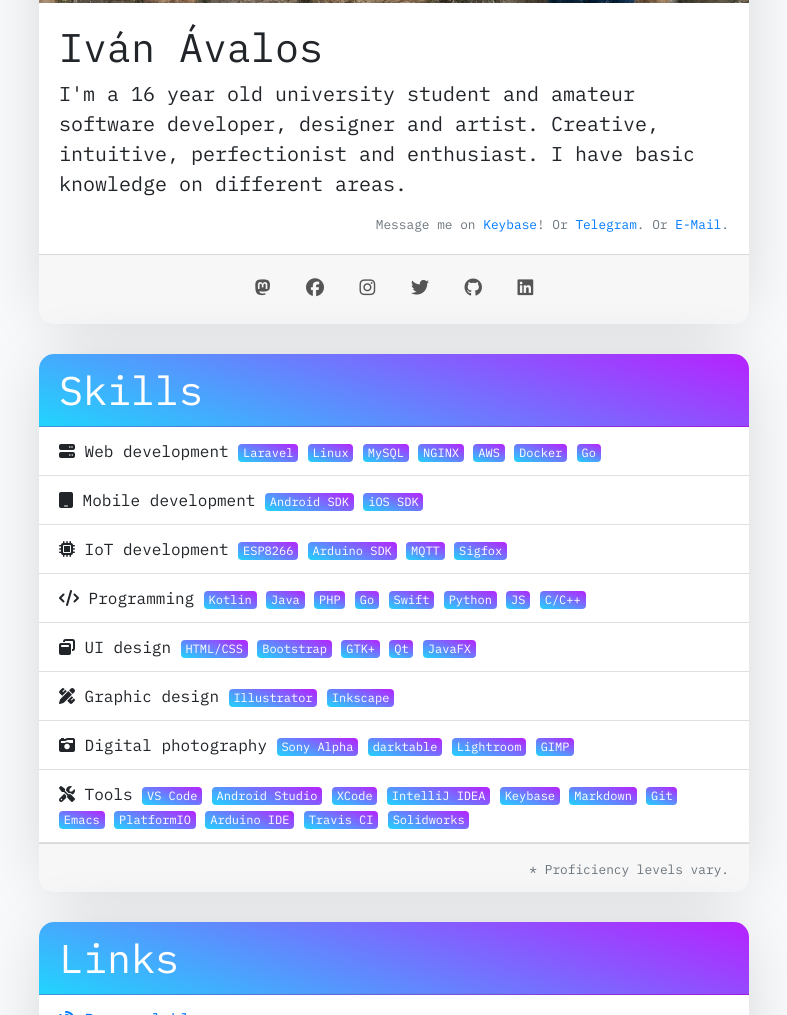
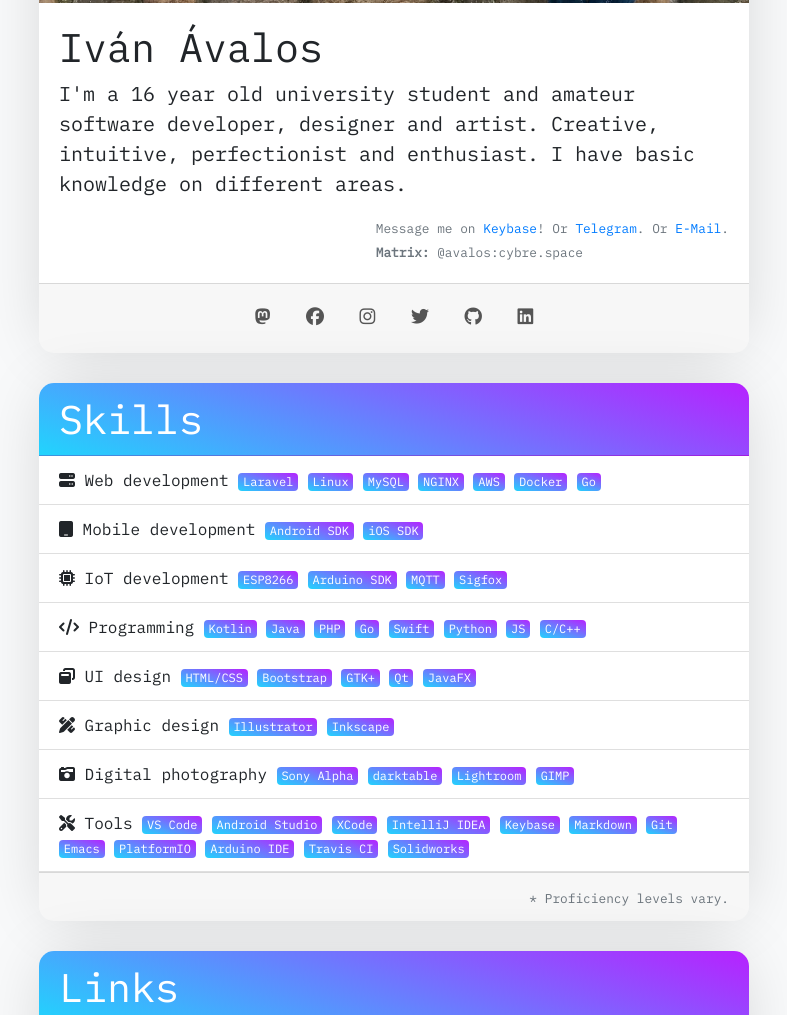
Before and after one commit to ivan-avalos/ivan-avalos.github.io, a plain HTML site: page index.html in a window 1280 px wide. Shown: the part 726-1741 px from the top of the page, without its empty margins (246-1033 px from the left). Drawn offline with Linux system fonts and the light colour scheme; a script that the page names is missing.

Commit message:
Added Matrix address to profile.

```diff
--- a/index.html
+++ b/index.html
@@ -69,12 +69,16 @@
                         designer and artist. Creative, intuitive, perfectionist and enthusiast.
                         I have basic knowledge on different areas.
                     </p>
-                    <p>
-                        <small class="float-right card-text text-muted">
-                            Message me on <a href="https://keybase.io/avalos/chat">Keybase</a>!
-                            Or <a href="https://t.me/ivan_avalos/">Telegram</a>.
-                            Or <a href="mailto:ivan.avalos.diaz@hotmail.com">E-Mail</a>.</small>
-                    </p>
+					<div class="float-right">
+						<small class="card-text text-muted">
+							Message me on <a href="https://keybase.io/avalos/chat">Keybase</a>!
+							Or <a href="https://t.me/ivan_avalos/">Telegram</a>.
+							Or <a href="mailto:ivan.avalos.diaz@hotmail.com">E-Mail</a>.</small>
+						<br>
+						<small class="card-text text-muted">
+							<b>Matrix:</b> @avalos:cybre.space
+						</small>
+					</div>
                 </div>
                 <div class="card-footer text-center bottom-rounded">
                     <!-- Social links -->
```
